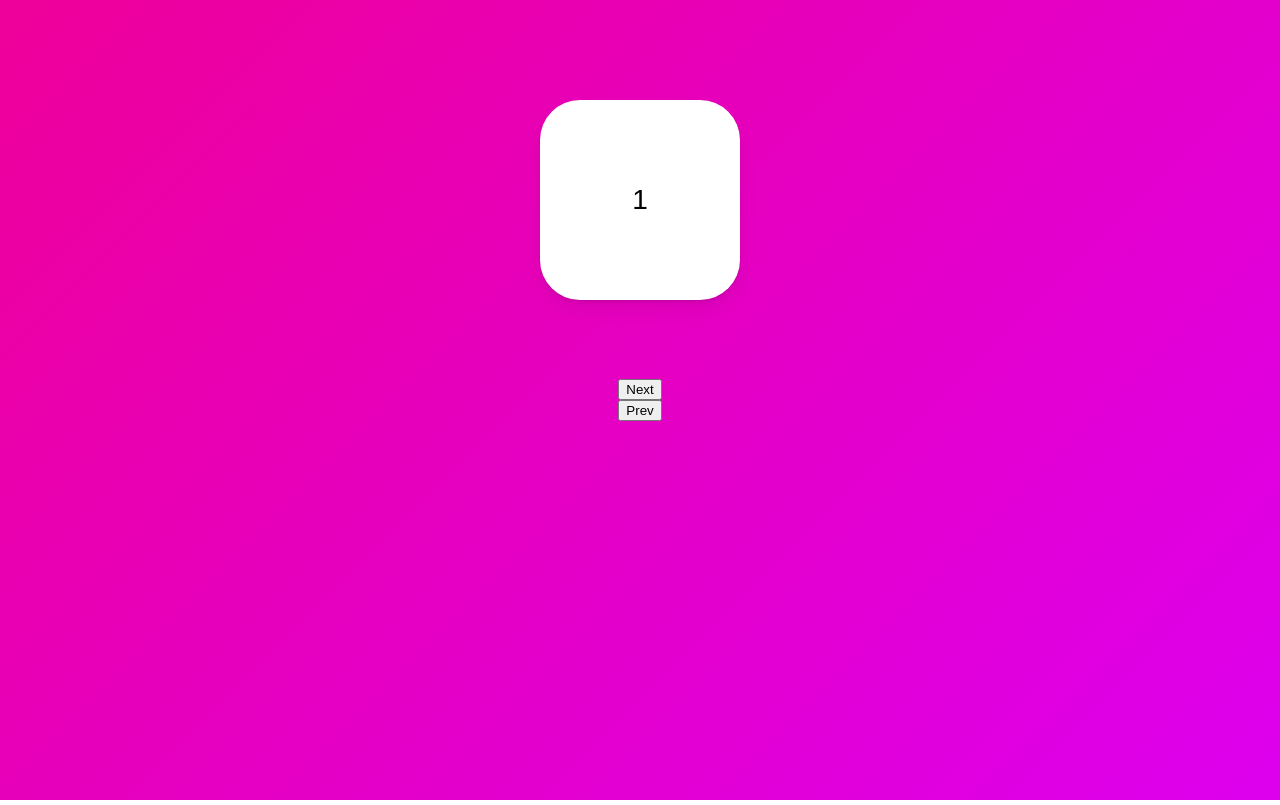
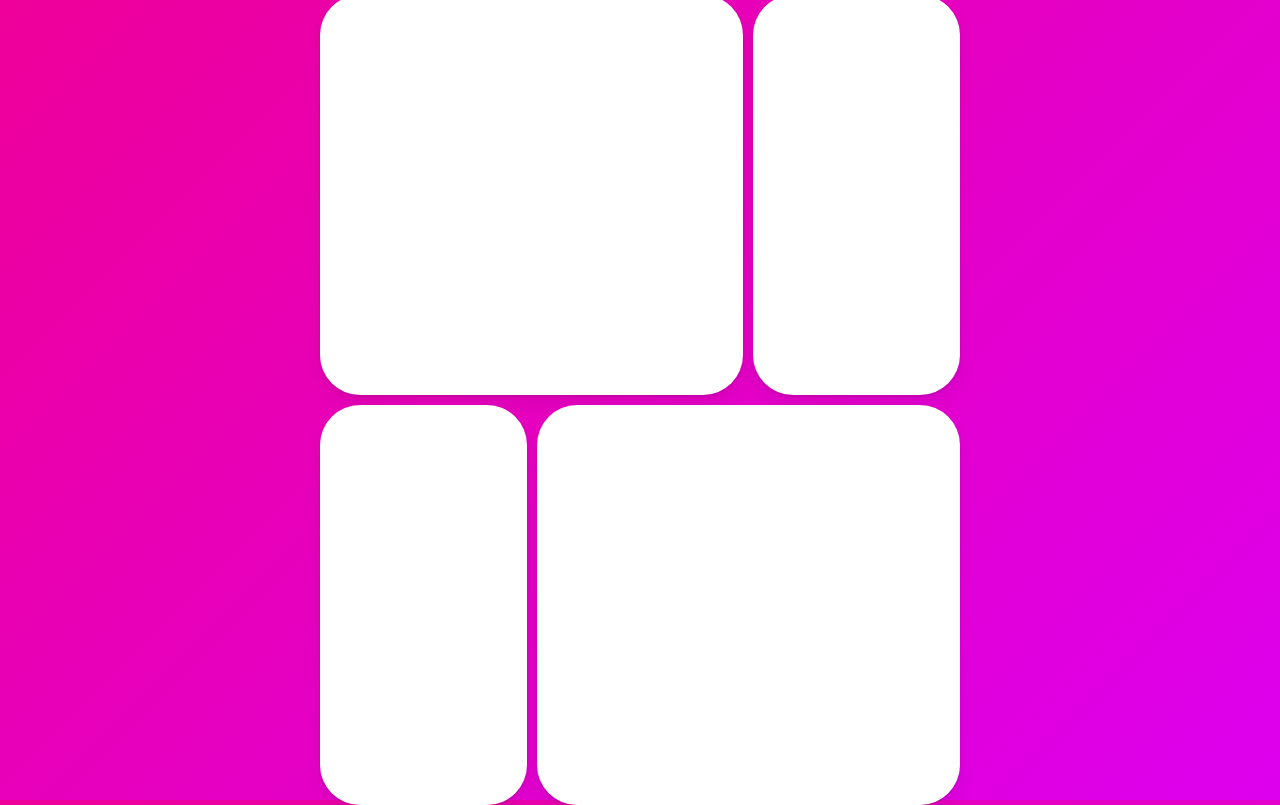
Before and after one commit to Leesugyoung/Neonfilx, a React (Create React App) app: page / in a window 1280 px wide. Built offline with nearby package versions, Linux system fonts and the light colour scheme.

Commit message:
framer motion practice don

```diff
--- a/src/App.tsx
+++ b/src/App.tsx
@@ -6,78 +6,59 @@
   height: 100vh;
   width: 100vw;
   display: flex;
-  justify-content: center;
+  justify-content: space-around;
   align-items: center;
-  flex-direction: column;
 `;
 
 const Box = styled(motion.div)`
-  width: 200px;
-  height: 200px;
+  height: 400px;
   background-color: rgba(255, 255, 255, 1);
   border-radius: 40px;
+  box-shadow: 0 2px 3px rgba(0, 0, 0, 0.1), 0 10px 20px rgba(0, 0, 0, 0.06);
+`;
+
+const Grid = styled.div`
+  display: grid;
+  grid-template-columns: repeat(3, 1fr);
+  width: 50vw;
+  gap: 10px;
+  div:first-child,
+  div:last-child {
+    grid-column: span 2;
+  }
+`;
+
+const Overlay = styled(motion.div)`
+  width: 100%;
+  height: 100%;
   position: absolute;
-  top: 100px;
   display: flex;
   justify-content: center;
   align-items: center;
-  font-size: 28px;
-  box-shadow: 0 2px 3px rgba(0, 0, 0, 0.1), 0 10px 20px rgba(0, 0, 0, 0.06);
 `;
 
-const box = {
-  entry: (back: boolean) => ({
-    x: back ? -500 : 500,
-    // custom back > false
-    opacity: 0,
-    scale: 0,
-  }),
-  center: {
-    x: 0,
-    opacity: 1,
-    scale: 1,
-    transition: {
-      duration: 1,
-    },
-  },
-  exit: (back: boolean) => ({
-    x: back ? 500 : -500,
-    // custom back > ture
-    opacity: 0,
-    scale: 0,
-    transition: { duration: 1 },
-  }),
-};
-
 function App() {
-  const [visible, setVisible] = useState(1);
-  const [back, setBack] = useState(false);
-  const nextPlease = () => {
-    setBack(false);
-    setVisible(prev => (prev === 10 ? 10 : prev + 1));
-  };
-  const prevPlease = () => {
-    setBack(true);
-    setVisible(prev => (prev === 1 ? 1 : prev - 1));
-  };
+  const [clickedId, setClickedId] = useState<null | string>(null);
   return (
     <Wrapper>
-      <AnimatePresence custom={back}>
-        {/* mode="wait" > 1번 box의 exit 애니메이션이 끝난뒤에
-        2번 box(다음 element) 가 올수있게 해준다*/}
-        <Box
-          custom={back}
-          variants={box}
-          initial="entry"
-          animate="center"
-          exit="exit"
-          key={visible}
-        >
-          {visible}
-        </Box>
+      <Grid>
+        {[1, 2, 3, 4].map(n => (
+          <Box onClick={() => setClickedId(n + "")} key={n} layoutId={n + ""} />
+        ))}
+      </Grid>
+      <AnimatePresence>
+        {/* AnimatePresence - 조건문에서 제거되는 컴포넌트를 exit에 적힌 내용으로 animate 해준다 */}
+        {clickedId ? (
+          <Overlay
+            onClick={() => setClickedId(null)}
+            initial={{ backgroundColor: "rgba(0, 0, 0, 0.0)" }}
+            animate={{ backgroundColor: "rgba(0, 0, 0, 0.5)" }}
+            exit={{ backgroundColor: "rgba(0, 0, 0, 0.0)" }}
+          >
+            <Box layoutId={clickedId} style={{ width: 400, height: 200 }} />
+          </Overlay>
+        ) : null}
       </AnimatePresence>
-      <button onClick={nextPlease}>Next</button>
-      <button onClick={prevPlease}>Prev</button>
     </Wrapper>
   );
 }
```
